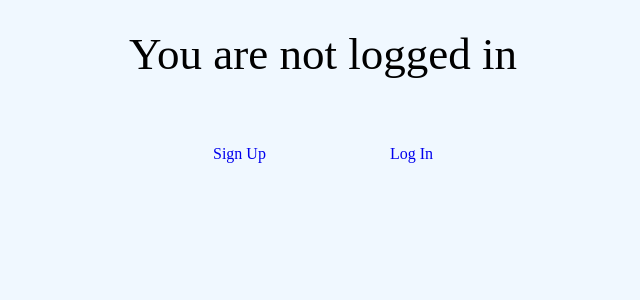
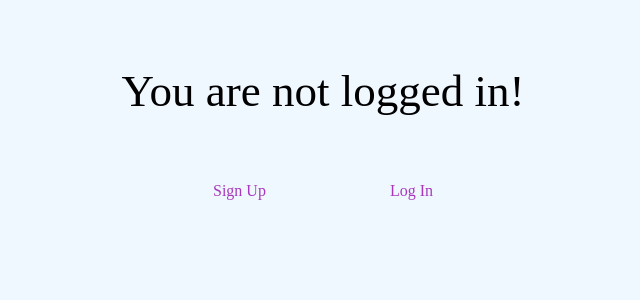
Before and after one commit to Mitraaaaa/Messenger, a Django app: page / in a window 1280 px wide. Shown: the top 300 px of the page, without its empty margins (317-957 px from the left). Run offline with Django 4.2, Linux system fonts and the light colour scheme; parts of the project's set-up code (start-up, migrations or seed data) failed here and were passed over.

Commit message:
style change
Adding some missing tags
changing some colors

```diff
--- a/chat/templates/home.html
+++ b/chat/templates/home.html
@@ -1,3 +1,8 @@
+<!DOCTYPE html>
+<html>
+  <head>
+    <meta charset="utf-8"/>
+    <title>Home Page</title>
     <style>
       p {
         font-size: 45px;
@@ -29,30 +34,41 @@
       cursor: pointer;
       width: 100%;
       }
-
+    .link{
+      text-decoration: none;
+      color: #A738BD;
+    }
+    .link1{
+      color: #8a2a9e;
+    }
       a:link { text-decoration: none; }
       a:visited { text-decoration: none; }
       a:hover { text-decoration: none; }
       a:active { text-decoration: none; }
     </style>
+  </head>
 
-{% extends 'base.html' %}
+  <!-- {% extends 'base.html' %}
 
   {% block title %}Home{% endblock %}
 
   {% block content %}
   {% if user.is_authenticated %}
-  Hi {{ user.username }}!
+    Hi {{ user.username }}! -->
+   <body>
+
     <p>
-    <a href="{% url 'index' %}">Chat Page</a>
+      <a class="link1" href="{% url 'index' %}">Chat Page</a>
       <br/>
-    <a href="{% url 'logout-user' %}"> Home Page</a>
+      <a class="link1" href="{% url 'logout-user' %}"> Home Page</a>
     </p>
 
 
-{% else %}
-  <p>You are not logged in</p>
-  <a href="{% url 'sign_up' %}">Sign Up</a>
-  <a href="{% url 'login' %}">Log In</a>
-{% endif %}
-{% endblock %}
+  <!-- {% else %} -->
+    <p>You are not logged in!</p>
+    <a class="link" href="{% url 'sign_up' %}">Sign Up</a>
+    <a class="link" href="{% url 'login' %}">Log In</a>
+  <!-- {% endif %}
+  {% endblock %} -->
+   </body>
+</html>
```
Lines whose indentation alone changed are shown as unchanged.
